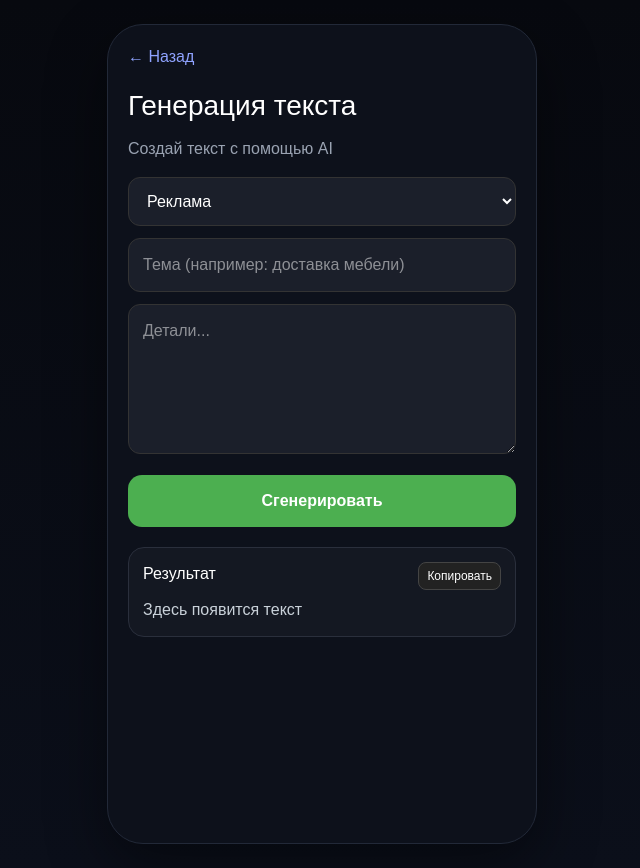
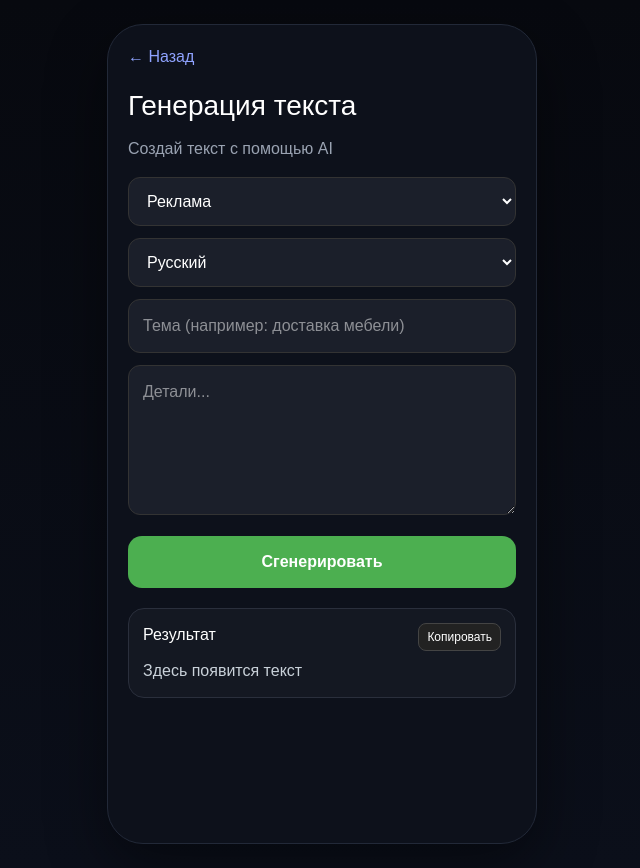
Before and after one commit to wallcraftmz-sys/ai-business-app, a Next.js app: page /generate in a window 1280 px wide. Shown: the whole page, without its empty margins (318-958 px from the left). Built offline with nearby package versions, Linux system fonts and the light colour scheme.

Commit message:
fix generate page with language select

```diff
--- a/app/api/generate-text/route.ts
+++ b/app/api/generate-text/route.ts
@@ -6,10 +6,10 @@ export async function POST(req: Request) {
     const body = await req.json();
     const { type, topic, details, tone, language } = body;
 
-    const prompt = `
+   const prompt = `
 Ты помощник для бизнеса.
 
-Сгенерируй текст в зависимости от типа:
+Сгенерируй текст в зависимости от типа.
 
 Тип: ${type}
 
@@ -18,11 +18,16 @@ export async function POST(req: Request) {
 - пост → сделай живой пост
 - описание → сделай описание товара
 - email → сделай деловое письмо
+- ответ → сделай вежливый ответ клиенту
 
 Тема: ${topic}
 Информация: ${details}
 Тон: ${tone}
-Язык: ${language}
+
+Язык ответа:
+- если ${language} = ru, пиши на русском
+- если ${language} = lv, пиши на латышском
+- если ${language} = en, пиши на английском
 
 Пиши коротко, понятно и по делу.
 Не выдумывай факты.
--- a/app/generate/GenerateClient.tsx
+++ b/app/generate/GenerateClient.tsx
@@ -13,6 +13,7 @@ export default function GenerateClient({ initialType }: Props) {
   const [type, setType] = useState(initialType || "реклама");
   const [topic, setTopic] = useState("");
   const [details, setDetails] = useState("");
+  const [language, setLanguage] = useState("ru");
   const [result, setResult] = useState("");
   const [loading, setLoading] = useState(false);
 
@@ -31,7 +32,7 @@ export default function GenerateClient({ initialType }: Props) {
           topic,
           details,
           tone: "продающий",
-          language: "ru",
+          language,
         }),
       });
 
@@ -43,13 +44,14 @@ export default function GenerateClient({ initialType }: Props) {
       }
 
       setResult(data.text || "");
-      // сохраняем в историю
+
       const history = JSON.parse(localStorage.getItem("history") || "[]");
 
       history.unshift({
         text: data.text,
         topic,
         type,
+        language,
         date: new Date().toISOString(),
       });
 
@@ -127,6 +129,24 @@ localStorage.setItem("history", JSON.stringify(history.slice(0, 20)));
           <option value="ответ">Ответ клиенту</option>
           <option value="описание">Описание товара</option>
           <option value="email">Email</option>
+        </select>
+
+        <select
+          value={language}
+          onChange={(e) => setLanguage(e.target.value)}
+          style={{
+            width: "100%",
+            padding: 14,
+            borderRadius: 12,
+            border: "1px solid #333",
+            background: "#1b1f2a",
+            color: "white",
+            marginBottom: 12,
+          }}
+        >
+          <option value="ru">Русский</option>
+          <option value="lv">Latviešu</option>
+          <option value="en">English</option>
         </select>
 
         <input
```
Lines whose indentation alone changed are shown as unchanged.
